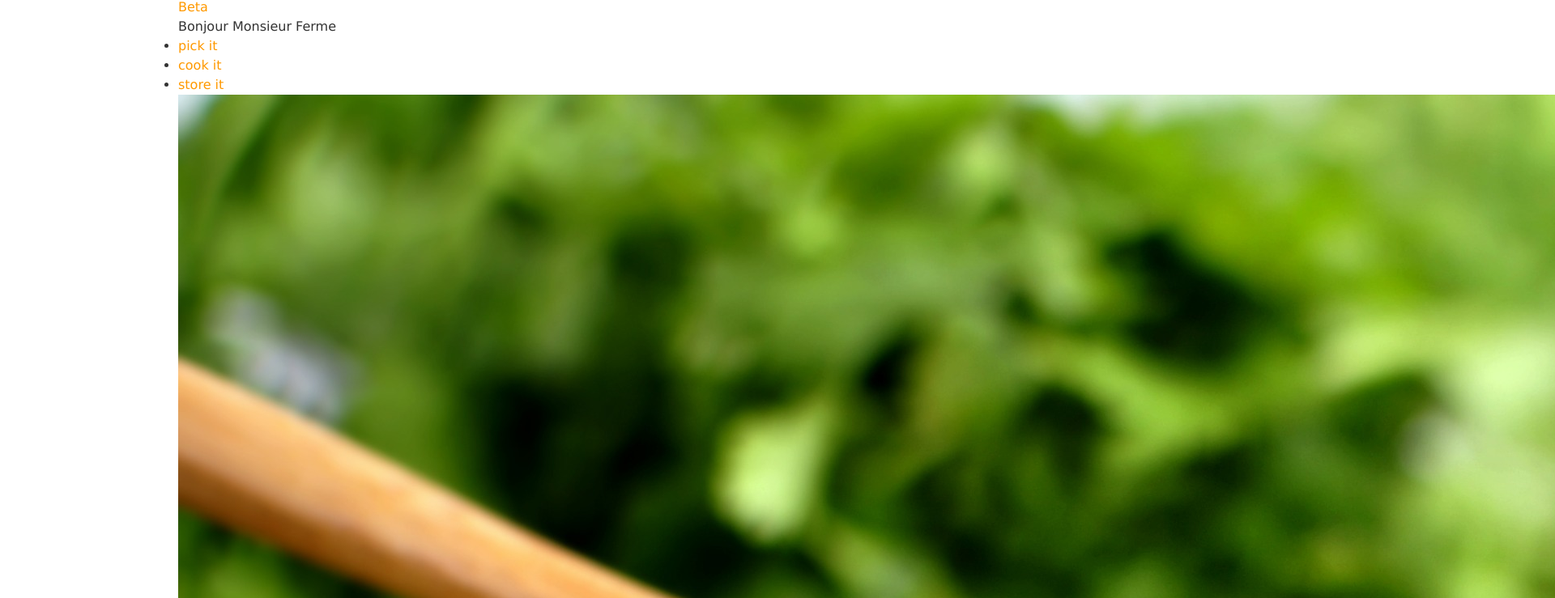
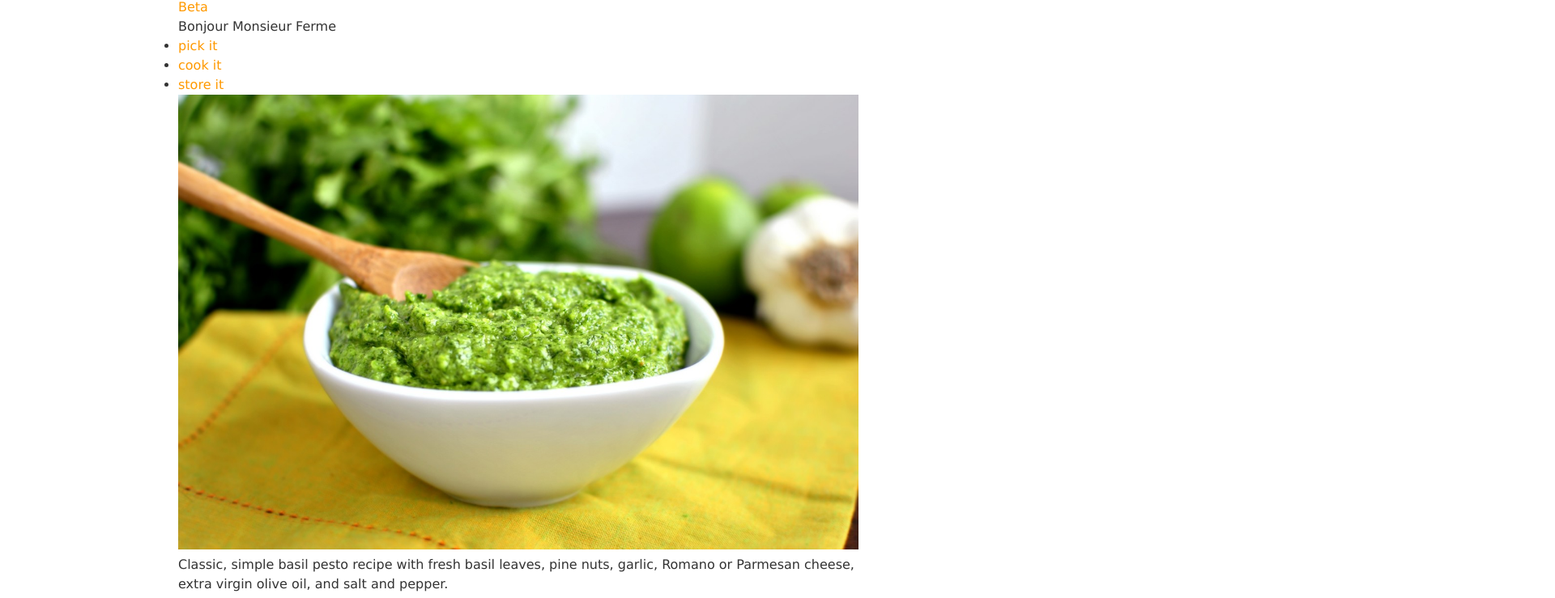
Before and after one commit to WalkableSun/basilica-tbc, a website: page app/index.html in a window 1280 px wide. Shown: the part 75-814 px from the top of the page at 81% size, 1920 px wide, since content can reach past the window. Drawn offline with Linux system fonts and the light colour scheme.

Commit message:
added img optimization

```diff
--- a/app/css/styles.css
+++ b/app/css/styles.css
@@ -6,6 +6,7 @@ html {
     --red: #f00;
     --max-width: 840px;
     --breakpoint: 640px;
+    --radius: 4px;
   }
 
   * {
@@ -43,11 +44,16 @@ html {
   a {
     color: var(--orange);
     text-decoration: none;
-    transition: color 0.5s linear;
+    transition: color 0.25s linear;
   }
 
   a:hover {
     color: var(--red);
+  }
+
+  img {
+    width: 100%;
+    height: auto;
   }
 
   li > h4 {
--- a/app/index.html
+++ b/app/index.html
@@ -24,10 +24,24 @@
 
     <main class="content">
       <article itemscope itemtype="http://schema.org/Recipe">
-        <img
-          src="img/pesto.jpg"
-          alt="a bold of pesto with a wooden spoon in it"
-        />
+        <figure>
+          <img
+              alt="A bowl of pesto sitting on a table."
+              src="img/pesto.jpg"
+              srcset="
+                img/pesto/pesto_iodywc_c_scale,w_380.jpg  600w,
+                img/pesto/pesto_iodywc_c_scale,w_780.jpg  1024w,
+                img/pesto/pesto_iodywc_c_scale,w_1380.jpg 2048w
+              "
+              width="100%"
+              height="auto"
+            />
+          <figcaption>
+            Classic, simple basil pesto recipe with fresh basil leaves, pine nuts,
+            garlic, Romano or Parmesan cheese, extra virgin olive oil, and salt and
+            pepper.
+          </figcaption>
+        </figure>
 
         <h2 itemprop="name">Pesto</h2>
 
```
Also changed, not shown: package.json (added, +17 -0 lines), 3 other files.
